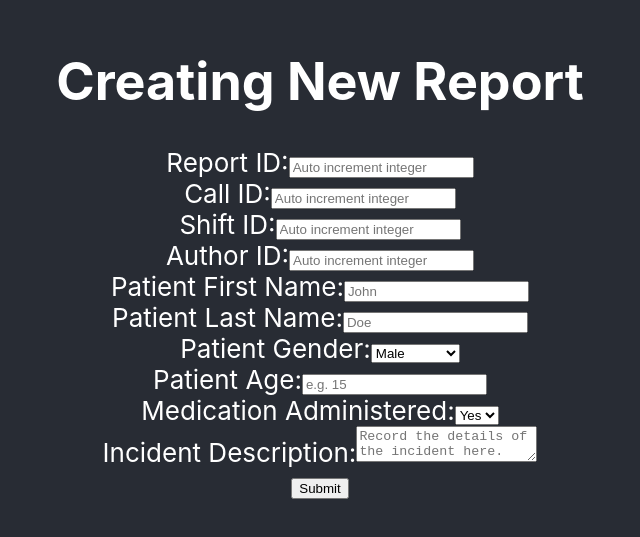
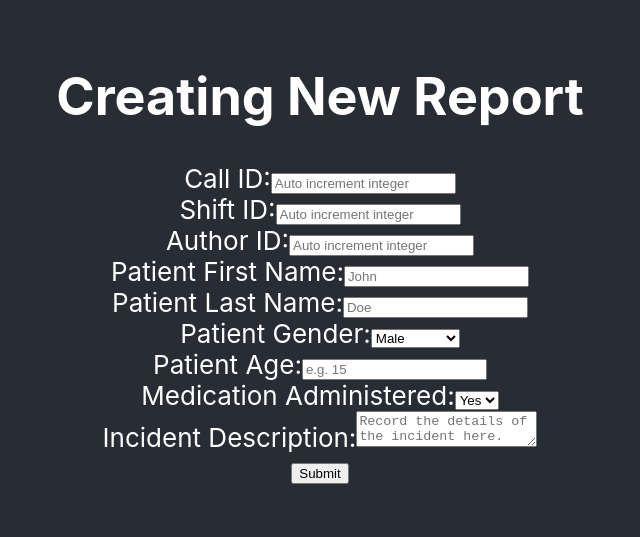
Before and after one commit to jadonprocter/group62_cs340, a React (Create React App) app in the folder emergency-response-ui/: page /createreport in a window 1280 px wide. Shown: the part 143-680 px from the top of the page, without its empty margins (320-960 px from the left). Built offline with nearby package versions, Linux system fonts and the light colour scheme.

Commit message:
added edit/delete buttons to report table and shift table, deleted reportID on report form

```diff
--- a/emergency-response-ui/src/components/ReportForm.js
+++ b/emergency-response-ui/src/components/ReportForm.js
@@ -7,7 +7,6 @@
 
     //define starting conditions for the form based on if a report was passed in
 
-    const [reportID, setreportID] = useState(reporttoedit != null ? reporttoedit.reportID : '')
     const [callID, setcallID] = useState(reporttoedit != null ? reporttoedit.callID : '')
     const [shiftID, setshiftID] = useState(reporttoedit != null ? reporttoedit.shiftID : '')
     const [authorID, setauthorID] = useState(reporttoedit != null ? reporttoedit.authorID : 'lb')
@@ -74,15 +73,6 @@
     return (
         <div>
             <form>
-                    <div className="inputBox">
-                        <label>Report ID:
-                            <input
-                                type="number"
-                                value={reportID}
-                                placeholder="Auto increment integer"
-                                onChange={e => setreportID(e.target.value)}  />
-                        </label>
-                    </div>
 
                     <div className="inputBox">
                         <label>Call ID:
--- a/emergency-response-ui/src/components/ReportSearch.js
+++ b/emergency-response-ui/src/components/ReportSearch.js
@@ -26,6 +26,7 @@
                         placeholder="Enter Search Term"
                         onChange={e => setsearchVal(e.target.value)}/>
                 </label>
+                <button>Submit</button>
             </fieldset>
         </div>
     )
--- a/emergency-response-ui/src/components/ReportTableRow.js
+++ b/emergency-response-ui/src/components/ReportTableRow.js
@@ -12,6 +12,8 @@
             <td>{afterreport.patientAge}</td>
             <td>{afterreport.medicationFlag}</td>
             <td>{afterreport.incidentDesc}</td>
+            <td><button>Edit</button></td>
+            <td><button>Delete</button></td>
         </tr>
     )
 }
--- a/emergency-response-ui/src/components/ShiftRow.js
+++ b/emergency-response-ui/src/components/ShiftRow.js
@@ -8,6 +8,8 @@
             <td>{shift.startTime}</td>
             <td>{shift.endTime}</td>
             <td>{shift.holidayPay}</td>
+            <td><button>Edit</button></td>
+            <td><button>Delete</button></td>
         </tr>
     )
 }
```
